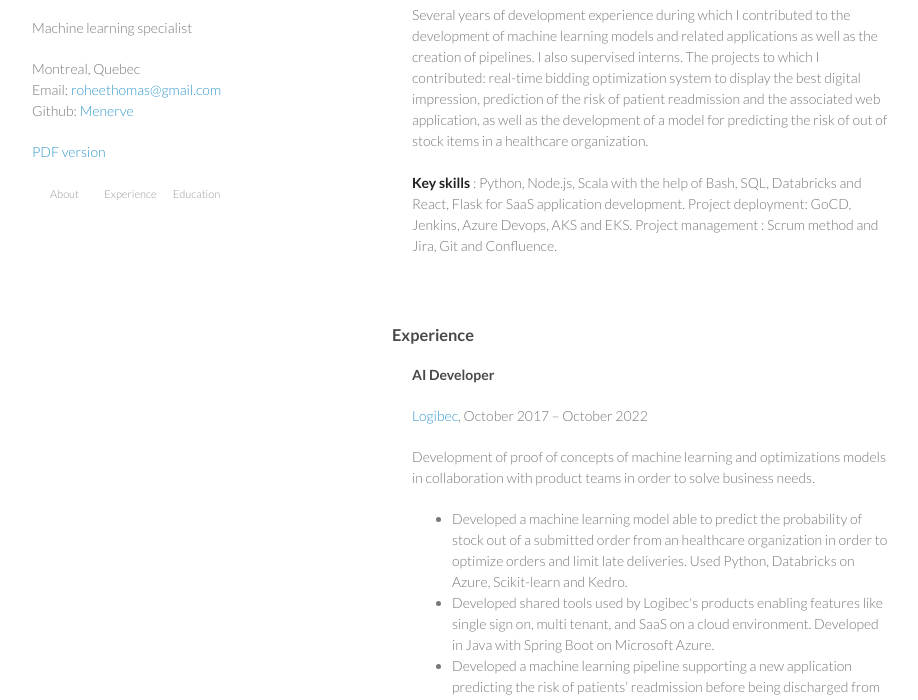
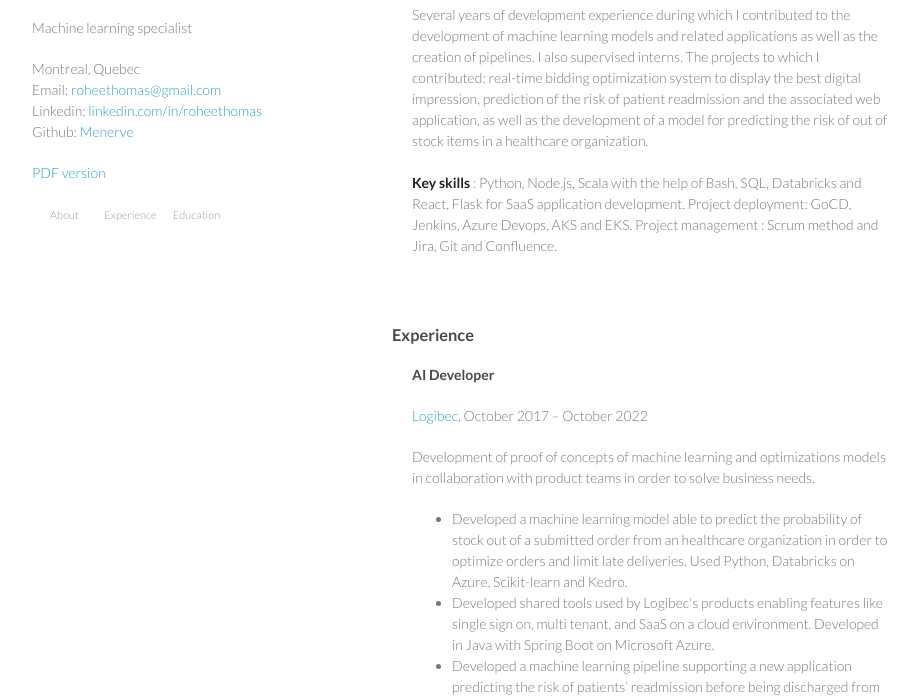
Before and after one commit to Menerve/menerve.github.io, a plain HTML site: page index.html in a window 1280 px wide. Shown: the part 92-792 px from the top of the page, without its empty margins (178-1096 px from the left). Drawn offline with Linux system fonts and the light colour scheme.

Commit message:
Add Linkedin URL

```diff
--- a/index.html
+++ b/index.html
@@ -29,6 +29,7 @@
         <p>
           Montreal, Quebec <br>
           Email: <a href="mailto:roheethomas@gmail.com">roheethomas@gmail.com</a> <br>
+          Linkedin: <a href="https://www.linkedin.com/in/roheethomas">linkedin.com/in/roheethomas</a> <br>
           Github: <a href="https://github.com/Menerve">Menerve</a>
         </p>
         <p><a href="thomas-rohee-resume.pdf">PDF version</a></p>
```
